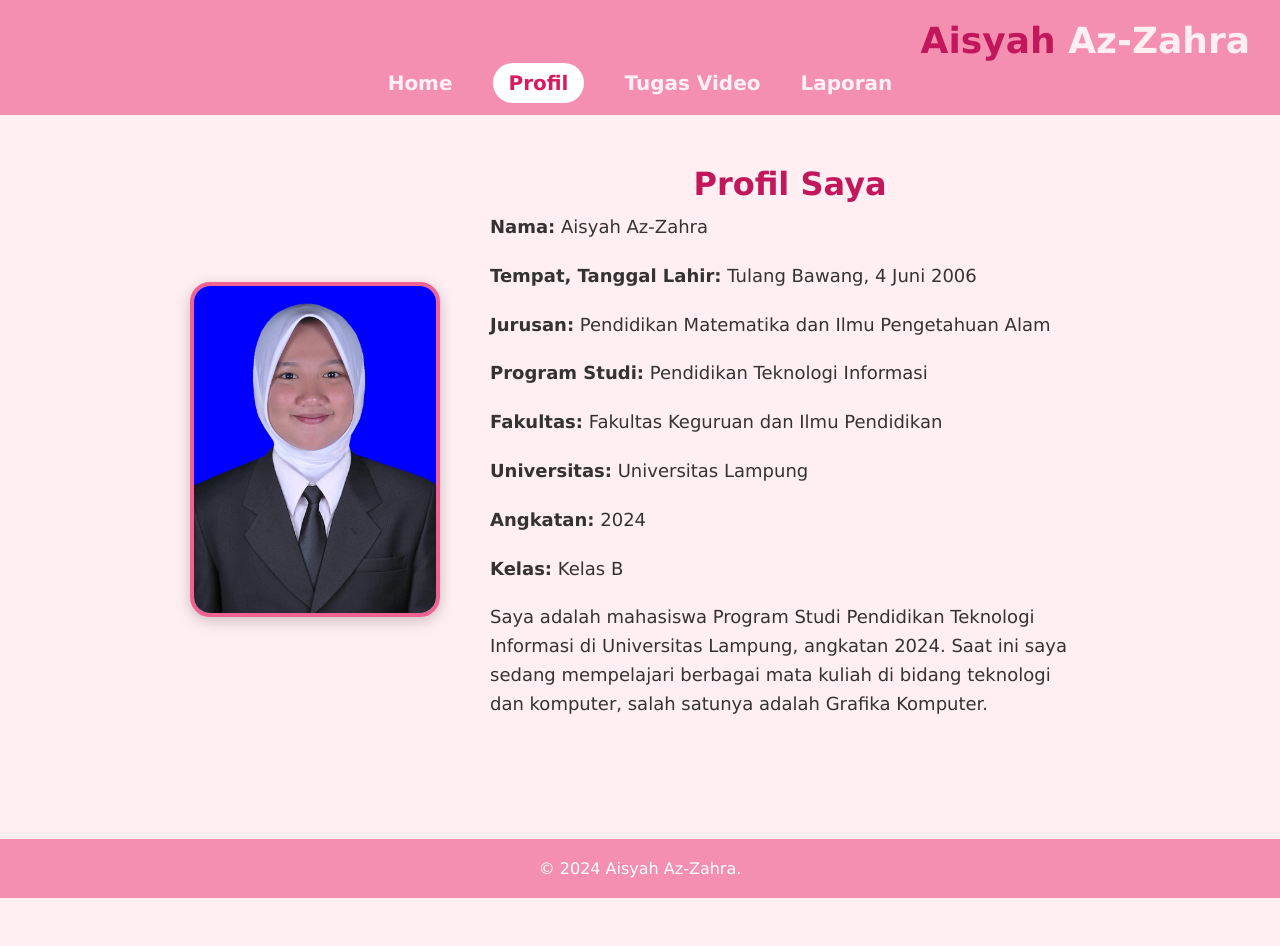
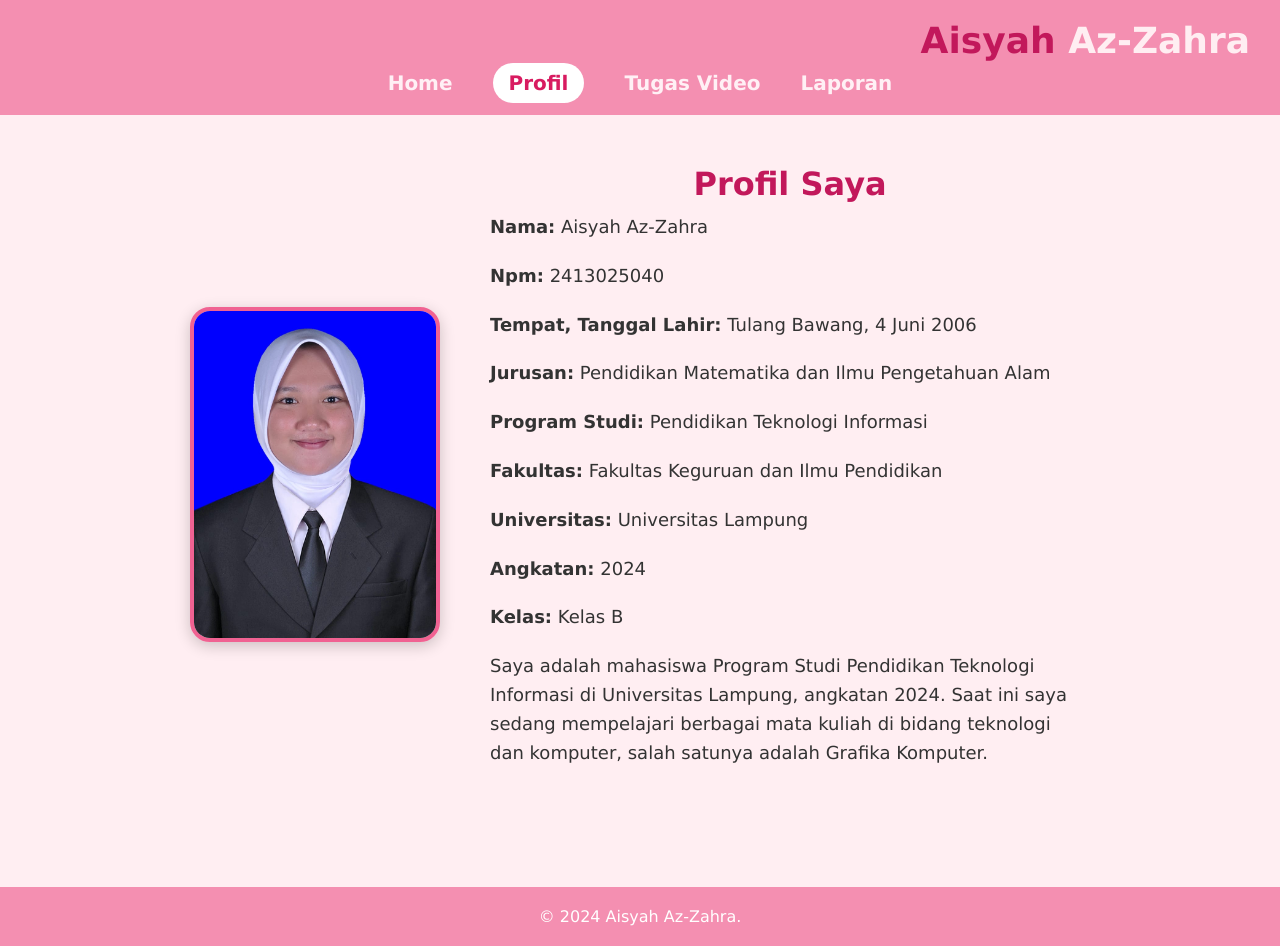
Before and after one commit to Aisyahazzahra04/2413025040, a plain HTML site: page profil.html in a window 1280 px wide. Before the commit the page ends 898 px from the top, so only its background shows below. Drawn offline with Linux system fonts and the light colour scheme.

Commit message:
Update 1 profil.html

```diff
--- a/profil.html
+++ b/profil.html
@@ -30,6 +30,7 @@
       <div class="text">
         <h2>Profil Saya</h2>
         <p><strong>Nama:</strong> Aisyah Az-Zahra</p>
+        <p><strong>Npm:</strong> 2413025040</p>
         <p><strong>Tempat, Tanggal Lahir:</strong> Tulang Bawang, 4 Juni 2006</p>
         <p><strong>Jurusan:</strong> Pendidikan Matematika dan Ilmu Pengetahuan Alam</p>
         <p><strong>Program Studi:</strong> Pendidikan Teknologi Informasi</p>
```
